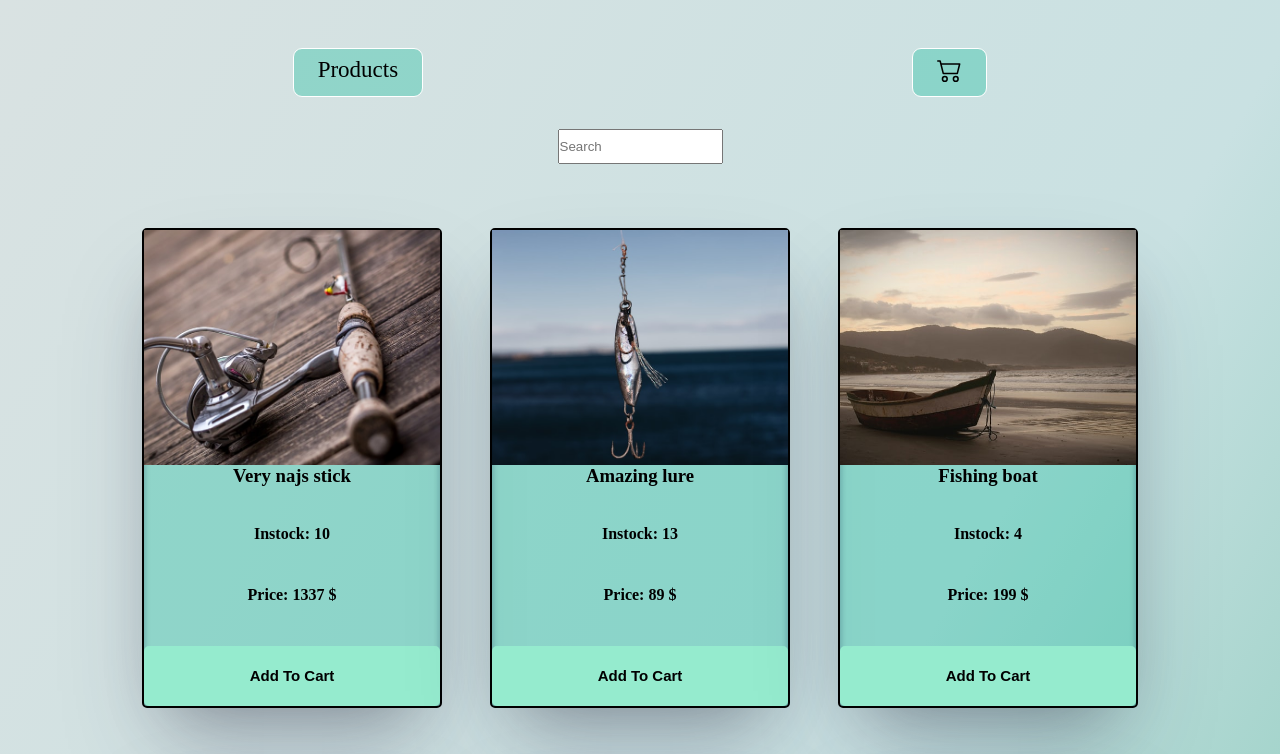
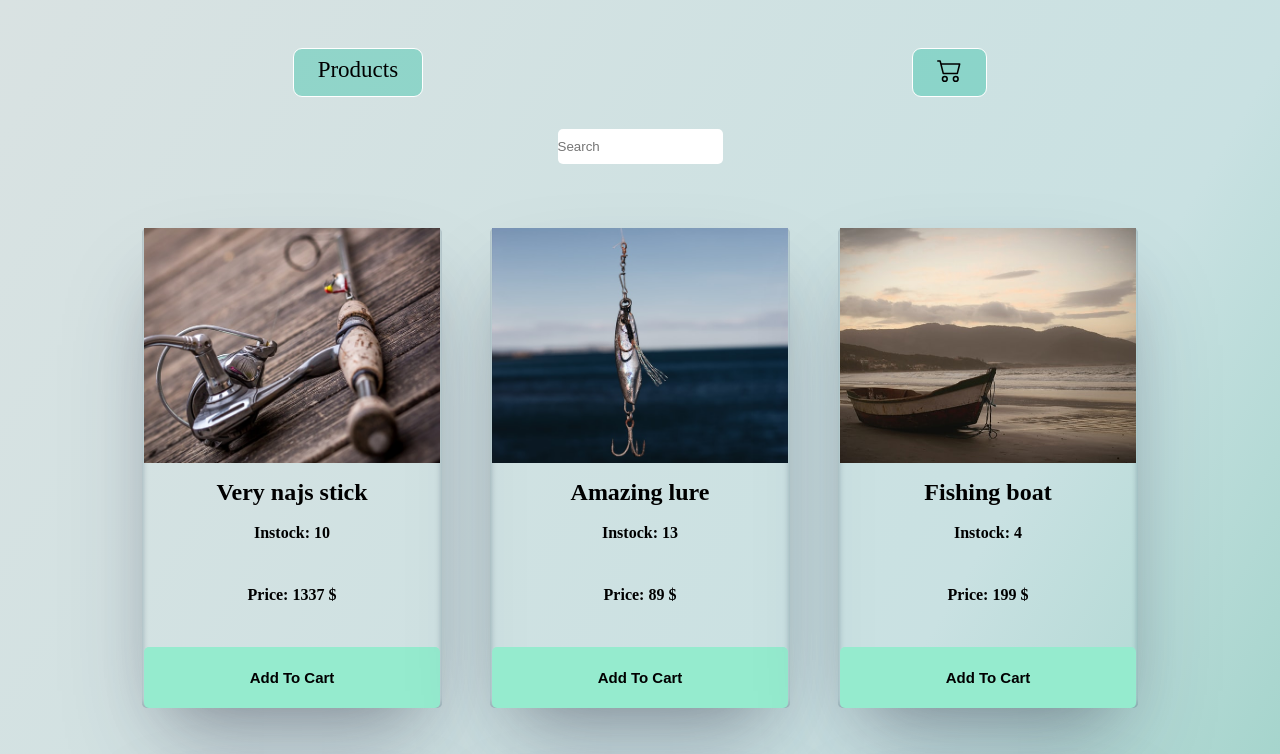
Before and after one commit to Ace1313/ecommercTS, a React (Create React App) app: page /products in a window 1280 px wide. Shown: the top 754 px of the page. Built offline with nearby package versions, Linux system fonts and the light colour scheme.

Commit message:
added styling to cards

```diff
--- a/src/components/CartItems.tsx
+++ b/src/components/CartItems.tsx
@@ -3,6 +3,8 @@ import { AppContext } from '../components/context/AppContext';
 import { CartItem } from '../interface/ecomerce.interface';
 import styled from 'styled-components';
 import { getLocalCart } from './utilities/helpers';
+import { ImCross } from 'react-icons/im';
+import { AiOutlineMinus, AiOutlinePlus } from 'react-icons/ai';
 
 function CartItems({ id, imageUrl, title, inStock, price, amount }: CartItem) {
    const { dispatch } = useContext(AppContext);
@@ -118,11 +120,17 @@ function CartItems({ id, imageUrl, title, inStock, price, amount }: CartItem) {
          <p> Price: {price} $ </p>
          <p> Instock: {inStock}</p>
          <div className="btns">
-            <button onClick={decrementHandler}>-</button>
+            <button onClick={decrementHandler}>
+               <AiOutlineMinus />
+            </button>
             <h2>{amount}</h2>
-            <button onClick={incrementHandler}>+</button>
-            <button onClick={() => removeFromCart()}>X</button>
+            <button onClick={incrementHandler}>
+               <AiOutlinePlus />
+            </button>
          </div>
+         <button className="remove_all" onClick={() => removeFromCart()}>
+            <ImCross />
+         </button>
       </Wrapper>
    );
 }
@@ -136,9 +144,16 @@ const Wrapper = styled.div`
    box-shadow: rgba(50, 50, 93, 0.25) 0px 50px 100px -20px,
       rgba(0, 0, 0, 0.3) 0px 30px 60px -30px,
       rgba(10, 37, 64, 0.35) 0px -2px 6px 0px inset;
-   border: 2px solid black;
+
    border-radius: 5px;
-   background: #00b8933e;
+
+   .remove_all {
+      background: none;
+      border: none;
+      display: flex;
+      justify-content: center;
+      align-items: center;
+   }
 
    .btns {
       padding: 1rem;
@@ -148,16 +163,26 @@ const Wrapper = styled.div`
    }
 
    button {
-      width: 85px;
-      height: 32px;
+      width: 28px;
+      height: 28px;
       cursor: pointer;
       background: #95ebce;
       border: 1px solid whitesmoke;
-      border-radius: 5px;
+      border-radius: 50%;
+      font-size: 15px;
+      display: flex;
+      justify-content: center;
+      align-items: center;
    }
 
    button:hover {
       background: whitesmoke;
+      transition: ease-in-out 0.5s;
+      color: green;
+   }
+
+   .remove_all:hover {
+      color: red;
       transition: ease-in-out 0.5s;
    }
 
--- a/src/components/ProductItemCard.tsx
+++ b/src/components/ProductItemCard.tsx
@@ -50,7 +50,8 @@ function ProductItemCard({ id, title, price, imageUrl }: ProductItem) {
    return (
       <Wrapper data-testid="allProducts">
          <img src={imageUrl} alt="" />
-         <h3> {title} </h3>
+
+         <h2> {title} </h2>
          <p> Instock: {inStock} </p>
          <p> Price: {price} $ </p>
          <button
@@ -73,9 +74,11 @@ const Wrapper = styled.div`
    box-shadow: rgba(50, 50, 93, 0.25) 0px 50px 100px -20px,
       rgba(0, 0, 0, 0.3) 0px 30px 60px -30px,
       rgba(10, 37, 64, 0.35) 0px -2px 6px 0px inset;
-   background: #00b89352;
-   border: 2px solid black;
    border-radius: 5px;
+
+   h2 {
+      margin-top: 1rem;
+   }
 
    button {
       width: 100%;
--- a/src/components/ProductList.tsx
+++ b/src/components/ProductList.tsx
@@ -64,6 +64,8 @@ const Wrapper = styled.div`
       color: #160427;
       width: 165px;
       height: 35px;
+      border-radius: 5px;
+      border: none;
    }
 `;
 
--- a/src/pages/Loggin.tsx
+++ b/src/pages/Loggin.tsx
@@ -92,6 +92,7 @@ const LogginWrapper = styled.div`
       display: grid;
       border-radius: 8px;
       background: #e0d4fd;
+      padding: 1rem;
    }
 
    label {
```
